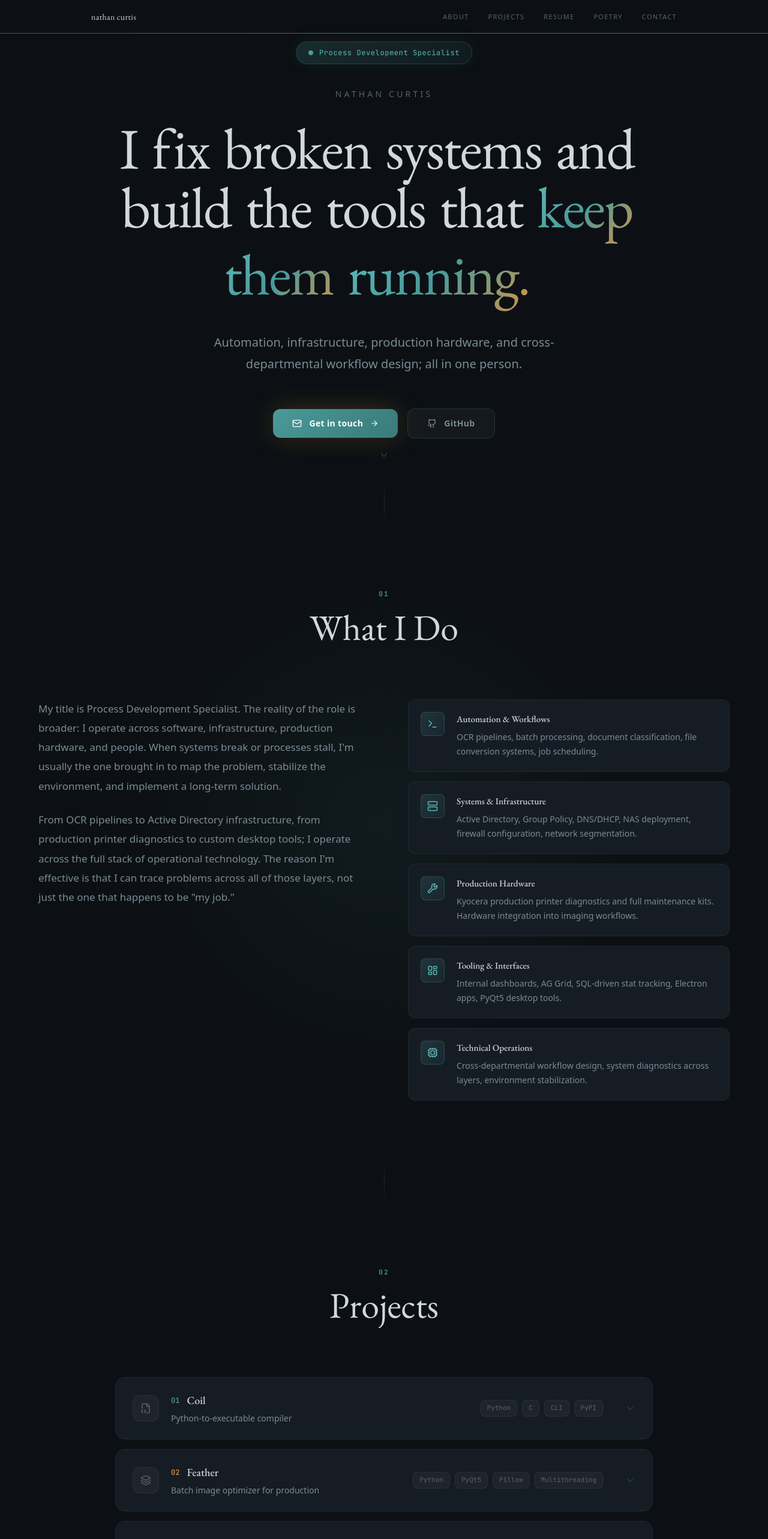
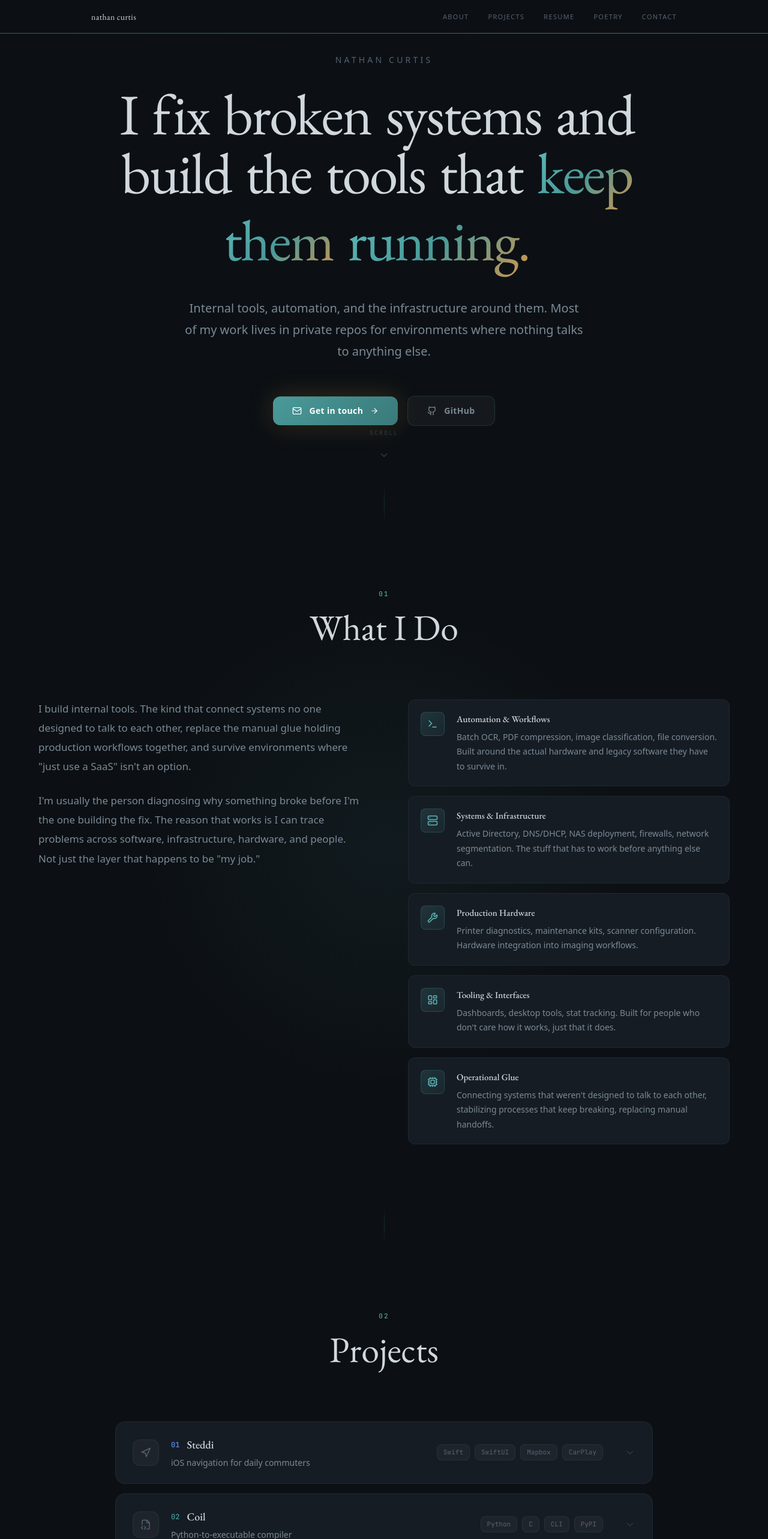
Before and after one commit to nathannncurtis/nathancurtis.to, a React (Vite) app: page / in a window 1280 px wide. Shown: the top 2566 px of the page at 60% size. Built offline with nearby package versions, Linux system fonts and the light colour scheme; a web font is replaced by a local one.

Commit message:
Update site content to match profile README tone
- Rewrite About section prose, drop resume voice
- Add Steddi to Projects, update project descriptions
- Remove status badge from Hero
- Add Rust to skills
- Tighten copy across all sections

```diff
--- a/src/sections/About.tsx
+++ b/src/sections/About.tsx
@@ -5,34 +5,34 @@ import { Terminal, Server, Wrench, LayoutDashboard, Cpu } from "lucide-react";
 const capabilities = [
   {
     title: "Automation & Workflows",
-    desc: "OCR pipelines, batch processing, document classification, file conversion systems, job scheduling.",
+    desc: "Batch OCR, PDF compression, image classification, file conversion. Built around the actual hardware and legacy software they have to survive in.",
     icon: Terminal,
   },
   {
     title: "Systems & Infrastructure",
-    desc: "Active Directory, Group Policy, DNS/DHCP, NAS deployment, firewall configuration, network segmentation.",
+    desc: "Active Directory, DNS/DHCP, NAS deployment, firewalls, network segmentation. The stuff that has to work before anything else can.",
     icon: Server,
   },
   {
     title: "Production Hardware",
-    desc: "Kyocera production printer diagnostics and full maintenance kits. Hardware integration into imaging workflows.",
+    desc: "Printer diagnostics, maintenance kits, scanner configuration. Hardware integration into imaging workflows.",
     icon: Wrench,
   },
   {
     title: "Tooling & Interfaces",
-    desc: "Internal dashboards, AG Grid, SQL-driven stat tracking, Electron apps, PyQt5 desktop tools.",
+    desc: "Dashboards, desktop tools, stat tracking. Built for people who don't care how it works, just that it does.",
     icon: LayoutDashboard,
   },
   {
-    title: "Technical Operations",
-    desc: "Cross-departmental workflow design, system diagnostics across layers, environment stabilization.",
+    title: "Operational Glue",
+    desc: "Connecting systems that weren't designed to talk to each other, stabilizing processes that keep breaking, replacing manual handoffs.",
     icon: Cpu,
   },
 ];
 
 const aboutText = [
-  "My title is Process Development Specialist. The reality of the role is broader: I operate across software, infrastructure, production hardware, and people. When systems break or processes stall, I'm usually the one brought in to map the problem, stabilize the environment, and implement a long-term solution.",
-  "From OCR pipelines to Active Directory infrastructure, from production printer diagnostics to custom desktop tools; I operate across the full stack of operational technology. The reason I'm effective is that I can trace problems across all of those layers, not just the one that happens to be \"my job.\"",
+  "I build internal tools. The kind that connect systems no one designed to talk to each other, replace the manual glue holding production workflows together, and survive environments where \"just use a SaaS\" isn't an option.",
+  "I'm usually the person diagnosing why something broke before I'm the one building the fix. The reason that works is I can trace problems across software, infrastructure, hardware, and people. Not just the layer that happens to be \"my job.\"",
 ];
 
 export default function About() {
--- a/src/sections/Contact.tsx
+++ b/src/sections/Contact.tsx
@@ -39,7 +39,7 @@ export default function Contact() {
           className="text-base md:text-lg leading-[1.8] mb-16 max-w-lg mx-auto"
           style={{ color: "var(--fg-secondary)" }}
         >
-          If you have a broken system, a manual process that should be automated, or infrastructure that needs stabilizing; I'm interested.
+          Broken system, manual process that should be automated, or something that just keeps breaking. I'm interested.
         </motion.p>
 
         <div className="flex flex-col sm:flex-row justify-center gap-4 max-w-2xl mx-auto">
--- a/src/sections/Hero.tsx
+++ b/src/sections/Hero.tsx
@@ -89,7 +89,7 @@ export default function Hero() {
     <section
       ref={ref}
       onClick={handleClick}
-      className="relative min-h-screen flex items-center justify-center px-8 pt-16 md:pt-0 overflow-hidden cursor-default"
+      className="relative min-h-screen flex items-center justify-center px-8 pt-24 md:pt-0 overflow-hidden cursor-default"
     >
       {/* Click ripples — wobbly water rings */}
       <div className="absolute inset-0 pointer-events-none z-[2]">
@@ -128,27 +128,6 @@ export default function Hero() {
       </div>
 
       <motion.div style={{ y, opacity }} className="relative z-10 text-center max-w-4xl mx-auto">
-        {/* Status badge */}
-        <motion.div
-          initial={{ opacity: 0, scale: 0.9, filter: "blur(8px)" }}
-          animate={{ opacity: 1, scale: 1, filter: "blur(0px)" }}
-          transition={{ delay: 0.15, duration: 0.6, ease: "easeOut" }}
-          className="inline-flex items-center gap-2.5 px-5 py-2.5 rounded-full mb-10"
-          style={{
-            background: "linear-gradient(135deg, var(--accent-glow-strong), var(--accent-glow))",
-            border: "1px solid var(--border-accent)",
-            boxShadow: "0 0 30px var(--accent-glow)",
-          }}
-        >
-          <div className="relative w-2 h-2">
-            <div className="absolute inset-0 rounded-full animate-ping" style={{ background: "var(--accent)", opacity: 0.4 }} />
-            <div className="absolute inset-0 rounded-full" style={{ background: "var(--accent)" }} />
-          </div>
-          <span className="text-xs font-mono tracking-wider" style={{ color: "var(--accent-light)" }}>
-            Process Development Specialist
-          </span>
-        </motion.div>
-
         {/* Name */}
         <motion.p
           initial={{ opacity: 0, y: 12 }}
@@ -193,7 +172,7 @@ export default function Hero() {
           className="text-lg md:text-xl leading-[1.8] mb-14 max-w-2xl mx-auto"
           style={{ color: "var(--fg-secondary)" }}
         >
-          Automation, infrastructure, production hardware, and cross-departmental workflow design; all in one person.
+          Internal tools, automation, and the infrastructure around them. Most of my work lives in private repos for environments where nothing talks to anything else.
         </motion.p>
 
         {/* CTAs — magnetic */}
--- a/src/sections/Projects.tsx
+++ b/src/sections/Projects.tsx
@@ -1,56 +1,69 @@
 import { useState } from "react";
 import { motion, AnimatePresence } from "motion/react";
-import { ExternalLink, ChevronDown, FileCode2, Layers, HardDrive, Activity } from "lucide-react";
+import { ExternalLink, ChevronDown, FileCode2, Layers, HardDrive, Activity, Navigation } from "lucide-react";
 
 const projects = [
   {
+    id: "steddi",
+    num: "01",
+    name: "Steddi",
+    tagline: "iOS navigation for daily commuters",
+    icon: Navigation,
+    github: null,
+    problem: "Navigation apps treat every drive like you've never been there. Daily commuters don't need turn-by-turn for routes they already know. They need to know when something's wrong.",
+    approach: "An iOS app built with Swift, SwiftUI, and Mapbox that learns your routes and only reroutes when it actually matters. Includes CarPlay support for hands-free use.",
+    outcome: "Currently in development. Private repo.",
+    tags: ["Swift", "SwiftUI", "Mapbox", "CarPlay"],
+    accent: "#5B8DEF",
+  },
+  {
     id: "coil",
-    num: "01",
+    num: "02",
     name: "Coil",
     tagline: "Python-to-executable compiler",
     icon: FileCode2,
     github: "https://github.com/nathannncurtis/coil",
-    problem: "Existing tools for turning Python projects into executables (PyInstaller, cx_Freeze, Nuitka) are all painful. Hidden imports, missing DLLs, spec files, hook scripts, cryptic errors.",
-    approach: "Coil takes an opinionated approach: directory in, executable out. Auto-detects entry points and dependencies, bundles an embedded Python runtime, and produces a single portable .exe. Includes a built-in decompiler to recover source.",
-    outcome: "Published on PyPI as coil-compiler. Supports portable and bundled build modes, GUI auto-detection, and cached builds for faster iteration. Flagship project.",
+    problem: "Every tool for turning Python into an executable is painful. Hidden imports, missing DLLs, spec files, hook scripts, cryptic errors. Nobody should have to deal with that.",
+    approach: "Point it at a project directory, get a standalone .exe back. No spec files, no hook scripts. Auto-detects entry points and dependencies, bundles an embedded Python runtime.",
+    outcome: "Published on PyPI as coil-compiler. Supports portable and bundled build modes, GUI auto-detection, and cached builds.",
     tags: ["Python", "C", "CLI", "PyPI"],
     accent: "#4A9A9A",
   },
   {
     id: "feather",
-    num: "02",
+    num: "03",
     name: "Feather",
-    tagline: "Batch image optimizer for production",
+    tagline: "Lightweight bulk image optimizer",
     icon: Layers,
     github: "https://github.com/nathannncurtis/Feather",
-    problem: "Oversized TIFF and JPEG files slow down processing pipelines, eat storage, and create bottlenecks. Manual resizing doesn't scale.",
-    approach: "Desktop app with PyQt5 that dynamically resizes and compresses images to target sizes. Multithreaded batch processing with memory management and forced GC for large batches.",
-    outcome: "Used internally to process large volumes of scanned documents across network directories with visual progress tracking.",
+    problem: "Thousands of scanned images need to shrink before archival or transfer. Manual resizing doesn't scale and oversized files create bottlenecks everywhere.",
+    approach: "Desktop app that dynamically resizes and compresses TIFF/JPEG in bulk. Multithreaded with memory management for large batches.",
+    outcome: "Used internally to process large volumes of scanned documents across network directories.",
     tags: ["Python", "PyQt5", "Pillow", "Multithreading"],
     accent: "#D4944A",
   },
   {
     id: "file-processor",
-    num: "03",
+    num: "04",
     name: "File Processor",
     tagline: "Network-aware batch converter",
     icon: HardDrive,
     github: "https://github.com/nathannncurtis/File-Processor",
-    problem: "Production workflows require converting large volumes of PDFs to TIFF/JPEG across network shares, reliably, without manual intervention.",
-    approach: "Multiprocessing-based processor with PyQt5 GUI, configurable job queue, automatic CPU core rebalancing, system tray integration, and concurrent execution across network directories.",
-    outcome: "Runs daily in production. Separate modules handle PDF-to-TIFF, PDF-to-JPEG, and JPEG-to-TIFF pipelines with job management and error recovery.",
+    problem: "Production workflows need to convert large volumes of PDFs to TIFF/JPEG across network shares, reliably, without anyone babysitting it.",
+    approach: "Multiprocessing with a PyQt5 GUI, configurable job queue, automatic CPU core rebalancing, and concurrent execution across network directories.",
+    outcome: "Runs daily in production. Handles PDF-to-TIFF, PDF-to-JPEG, and JPEG-to-TIFF pipelines with job management and error recovery.",
     tags: ["Python", "PyQt5", "Multiprocessing", "Network I/O"],
     accent: "#5CB8B8",
   },
   {
     id: "study-aggregator",
-    num: "04",
+    num: "05",
     name: "Study Aggregator",
     tagline: "DICOM medical imaging processor",
     icon: Activity,
     github: "https://github.com/nathannncurtis/Study-Aggregator",
-    problem: "Processing DICOM studies from CDs, ZIPs, and network drives is tedious. Staff need organized patient reports quickly from messy real-world data.",
-    approach: "Reads DICOM from directories, encrypted/unencrypted ZIPs (nested 10 levels), and optical drives. Merges patient studies with conflict detection. Outputs reports via clipboard or PDF. Multithreaded at 4x CPU cores.",
+    problem: "DICOM studies come in from CDs, ZIPs, and network drives in every format imaginable. Staff need organized patient reports fast from messy real-world data.",
+    approach: "Reads DICOM from directories, encrypted/unencrypted ZIPs (nested 10 levels deep), and optical drives. Merges patient studies with conflict detection. Outputs via clipboard or PDF.",
     outcome: "Distributed via installer with auto-update. Used daily in production. Handles extensionless DICOM, AES-encrypted archives, and mixed-format directories.",
     tags: ["Python", "DICOM", "Multithreading", "Inno Setup"],
     accent: "#6A7A8A",
@@ -229,6 +242,7 @@ export default function Projects() {
                               </span>
                             ))}
                           </div>
+                          {project.github ? (
                             <a
                               href={project.github}
                               target="_blank"
@@ -239,6 +253,14 @@ export default function Projects() {
                               View on GitHub
                               <ExternalLink size={14} className="transition-transform duration-200 group-hover:translate-x-0.5 group-hover:-translate-y-0.5" />
                             </a>
+                          ) : (
+                            <span
+                              className="inline-flex items-center gap-2 text-sm font-mono ml-auto"
+                              style={{ color: "var(--fg-dim)" }}
+                            >
+                              Private repo
+                            </span>
+                          )}
                         </div>
                       </div>
                     </motion.div>
--- a/src/sections/Resume.tsx
+++ b/src/sections/Resume.tsx
@@ -2,7 +2,7 @@ import { useState } from "react";
 import { motion } from "motion/react";
 
 const skills = [
-  "Python", "Swift", "C", "C++", "C#", "TypeScript", "JavaScript", "Go",
+  "Python", "Swift", "Rust", "C", "C++", "C#", "TypeScript", "JavaScript", "Go",
   "PowerShell", "Shell", "PHP", "SwiftUI", "PyQt5", "Electron", "React",
   "AG Grid", "SQL", "Docker", "Active Directory", "Group Policy",
   "DNS/DHCP", "RAID", "SSH",
@@ -10,24 +10,24 @@ const skills = [
 
 const domains = [
   {
-    title: "Automation & Workflow Development",
-    desc: "Python, Swift, C, C++, C#, TypeScript, JavaScript, Go, PowerShell, PHP. OCR pipelines, batch processing, document classification, file conversion systems, job scheduling, desktop utilities.",
+    title: "Automation & Workflows",
+    desc: "OCR pipelines, batch processing, document classification, file conversion. The stuff that saves 20 minutes a day and no one thinks to automate.",
   },
   {
     title: "Systems & Infrastructure",
-    desc: "Active Directory and Group Policy, DNS/DHCP, NAS deployment (RAID, permissions, backups), firewall configuration, network segmentation, SSH, cross-platform support.",
+    desc: "Active Directory, DNS/DHCP, NAS deployment, firewalls, network segmentation. The stuff that has to work before anything else can.",
   },
   {
-    title: "Production Hardware & Imaging",
-    desc: "Kyocera production printer diagnostics and full maintenance kits. Hardware integration into production workflows. Scanner configuration.",
+    title: "Production Hardware",
+    desc: "Printer diagnostics, maintenance kits, scanner configuration. Hardware integration into imaging workflows.",
   },
   {
-    title: "Interface & Tooling Design",
-    desc: "Internal dashboards with AG Grid and inline editing. SQL-driven stat tracking. Electron apps. PyQt5 desktop tools. Built for non-technical users.",
+    title: "Tooling & Interfaces",
+    desc: "Dashboards, desktop tools, stat tracking. Built for people who don't care how it works, just that it does.",
   },
   {
-    title: "Technical Operations",
-    desc: "Cross-departmental workflow design. System diagnostics across software, infrastructure, and hardware layers. Environment stabilization.",
+    title: "Operational Glue",
+    desc: "Connecting systems that weren't designed to talk to each other. Replacing manual handoffs. Stabilizing things that keep breaking.",
   },
 ];
 
```
Lines whose indentation alone changed are shown as unchanged.
